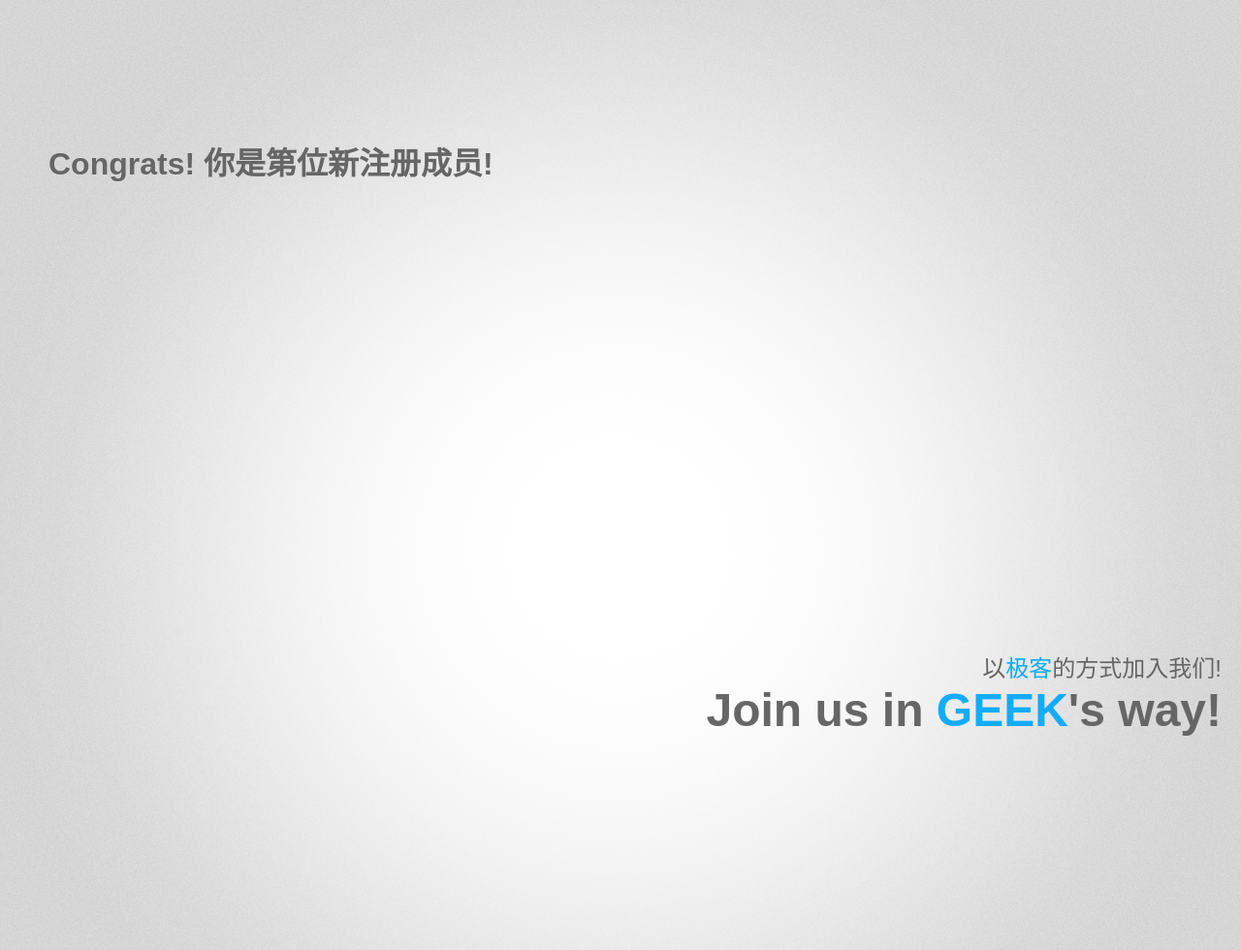
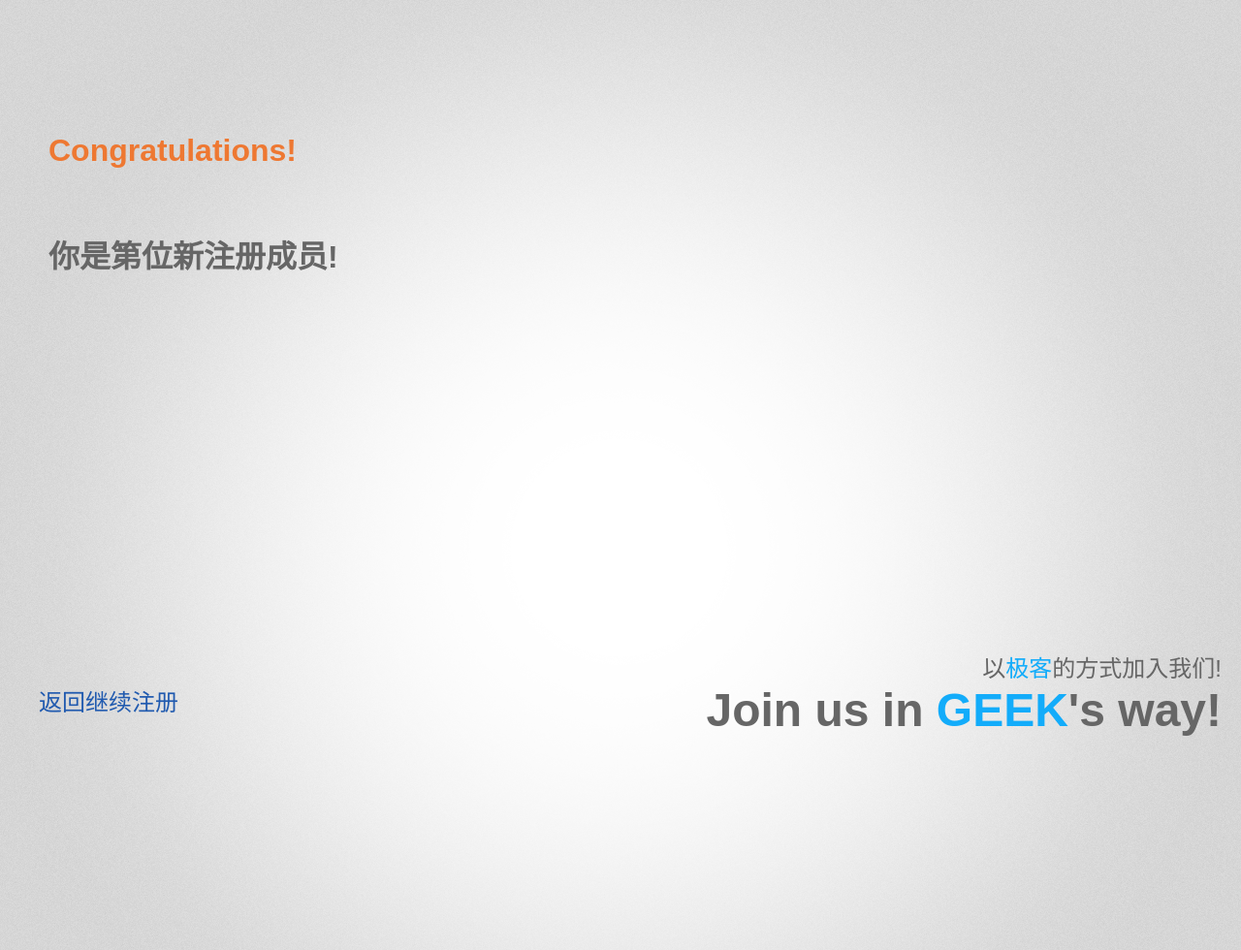
Before and after one commit to xdlinux/geekcollector, a Python web app: template templates/signup_callback.html in a window 1280 px wide. Shown: the top 980 px of the page at 97% size. Run offline with Jinja, Linux system fonts and the light colour scheme; the template is opened without the code that fills it, so the values that code supplies are empty.

Commit message:
修复callback页面

```diff
--- a/members/views.py
+++ b/members/views.py
@@ -42,4 +42,4 @@
         except  IntegrityError: # if the student_num is already in database, return a extra error
             return render_to_response('signup.html', {'groups':groups, 'error':1, 'student_num':request.POST['student_num']})
         else:
-            return redirect('/success/')
+            return redirect('success')
--- a/templates/signup_callback.html
+++ b/templates/signup_callback.html
@@ -1,7 +1,10 @@
 {% extends "base.html" %}
 {% block content %}
 <div id="main">
-	<p>Congrats! 你是第<strong></strong>位新注册成员!</p>
+	<p style="color:#ee7832;">Congratulations!</p> <p>你是第<strong></strong>位新注册成员!</p>
+</div>
+<div id="back">
+	<a href="signup">返回继续注册</a>
 </div>
 {% endblock %}
 {% block style %}
@@ -24,14 +27,22 @@
 		line-height:80px;
 		color:#13ACFA;
 	}
-	strong:hover{
-		color:red;
+
+	strong:hover{color:red;}
+	#back {
+		background:transparent;
+		position:fixed;
+		font-size:1.5em;
+		left:40px;
+		bottom:60px;
+		z-index:103;
+		text-align:left;
 	}
 </style>
 {% endblock %}
 {% block js %}
 <script type="text/javascript">
-$.getJSON('/count', function(data) {
+$.getJSON('count', function(data) {
  	$('strong').html(data.num)
 });
 </script>
```
